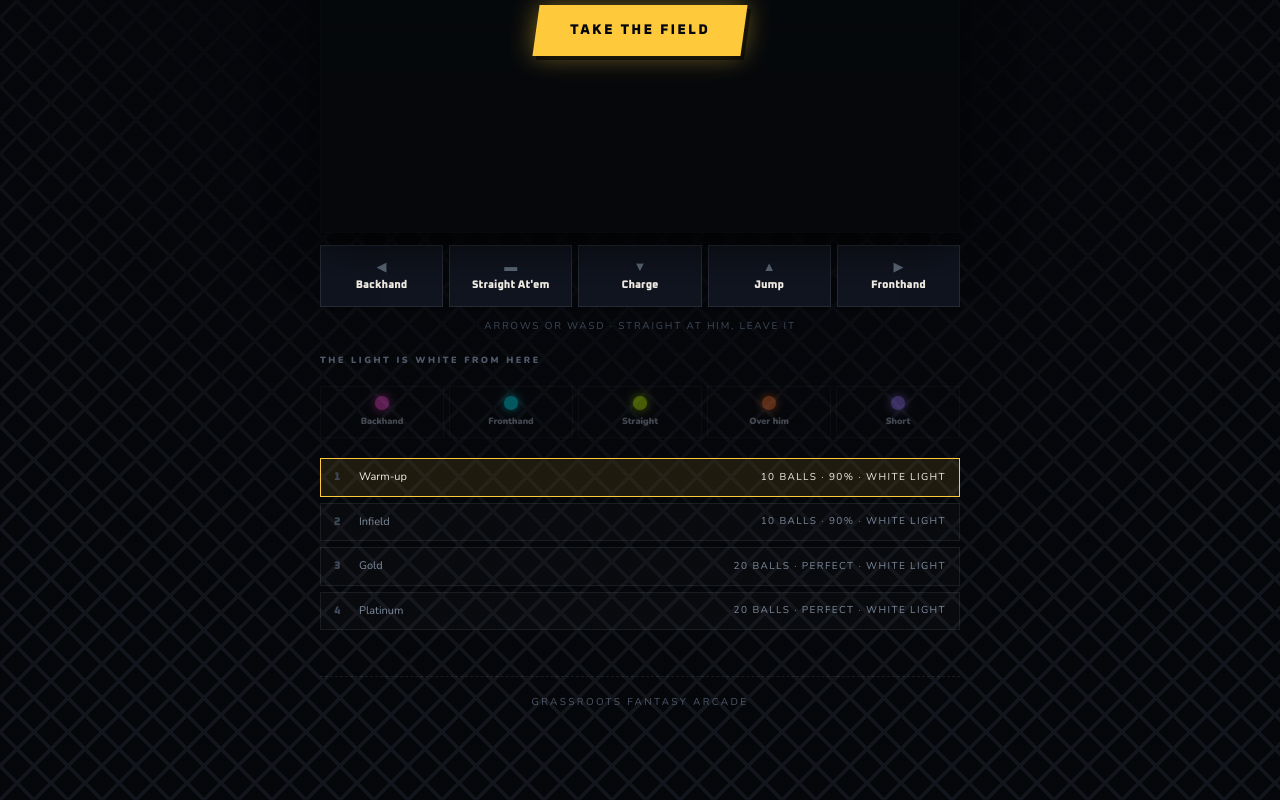
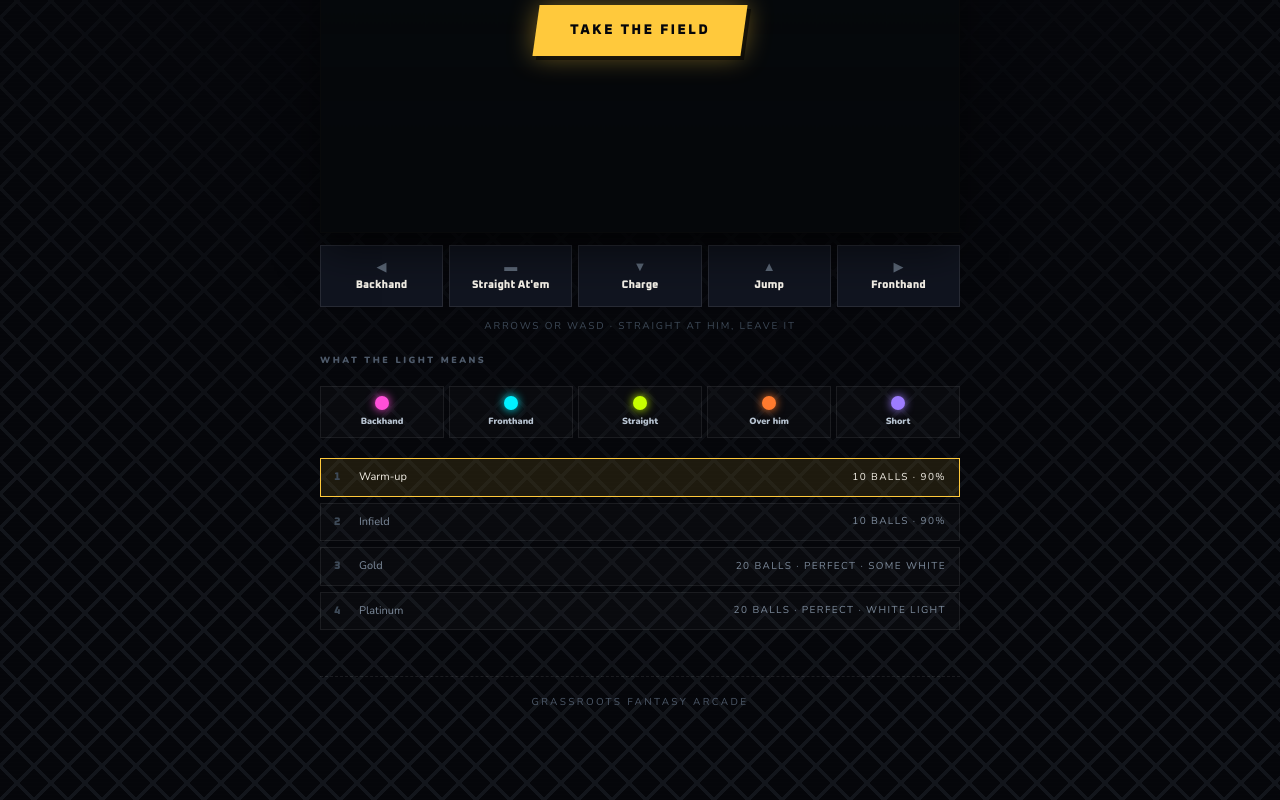
Before and after one commit to N8Nuks/grassrootsfantasy, a Next.js app: page /games/goldenglove in a window 1280 px wide. Shown: the part 662-1462 px from the top of the page. Built offline with nearby package versions, Linux system fonts and the light colour scheme.

Commit message:
Golden Glove light rules per ball kind

```diff
--- a/app/games/goldenglove/GoldenGloveClient.tsx
+++ b/app/games/goldenglove/GoldenGloveClient.tsx
@@ -97,7 +97,7 @@ export default function GoldenGloveClient() {
     const kind = pool[Math.floor(Math.random() * pool.length)]
     if (kind === 'straight') squaresSoFar.current += 1
     light.current = {
-      colour: cfg.coded ? BALLS[kind].light : '#F5F1E8',
+      colour: cfg.plain.includes(kind) ? '#F5F1E8' : BALLS[kind].light,
       until: performance.now() + cfg.lightMs,
     }
     setBallNo(n)
@@ -437,7 +437,7 @@ export default function GoldenGloveClient() {
               {passed
                 ? (isTop
                     ? `One more clean sheet at ${L.name} and it's yours.`
-                    : `Up to ${LEVELS[level + 1].name}${LEVELS[level + 1].coded ? '' : ' — the light goes white from here'}.`)
+                    : `Up to ${LEVELS[level + 1].name}${LEVELS[level + 1].plain.length > LEVELS[level].plain.length ? ' — fewer lights tell you anything from here' : ''}.`)
                 : L.need === 1
                   ? `${L.name} wants all ${L.balls}. Go again.`
                   : `You need ${Math.ceil(L.balls * L.need)} of ${L.balls}. Go again.`}
@@ -493,12 +493,15 @@ export default function GoldenGloveClient() {
           the legend. From level three the light is white and this is history. */}
       <p style={{ fontSize: '9px', fontWeight: 900, letterSpacing: '.28em', textTransform: 'uppercase',
                   color: '#4E5A6A', margin: '20px 0 8px' }}>
-        {L.coded ? 'What the light means' : 'The light is white from here'}
+        {L.plain.length === KINDS.length ? 'Every light is white from here' : 'What the light means'}
       </p>
-      <div className="gg-key-list" style={{ opacity: L.coded ? 1 : 0.35 }}>
+      <div className="gg-key-list" style={{ opacity: L.plain.length === KINDS.length ? 0.35 : 1 }}>
           {KINDS.map(k => (
             <span key={k} className="gg-swatch">
-              <i className="gg-dot" style={{ background: BALLS[k].light, boxShadow: `0 0 10px ${BALLS[k].light}` }} />
+              <i className="gg-dot" style={{
+                background: L.plain.includes(k) ? '#F5F1E8' : BALLS[k].light,
+                boxShadow: `0 0 10px ${L.plain.includes(k) ? '#F5F1E8' : BALLS[k].light}`,
+              }} />
               <b>{BALLS[k].label}</b>
             </span>
           ))}
@@ -510,7 +513,7 @@ export default function GoldenGloveClient() {
             <span className="gg-n">{i + 1}</span>
             {lv.name}
             <span style={{ marginLeft: 'auto', fontSize: '10px', letterSpacing: '.14em', textTransform: 'uppercase' }}>
-              {lv.balls} balls · {lv.need === 1 ? 'perfect' : '90%'}{lv.coded ? '' : ' · white light'}
+              {lv.balls} balls · {lv.need === 1 ? 'perfect' : '90%'}{lv.plain.length === KINDS.length ? ' · white light' : lv.plain.length > 0 ? ' · some white' : ''}
             </span>
           </span>
         ))}
```
